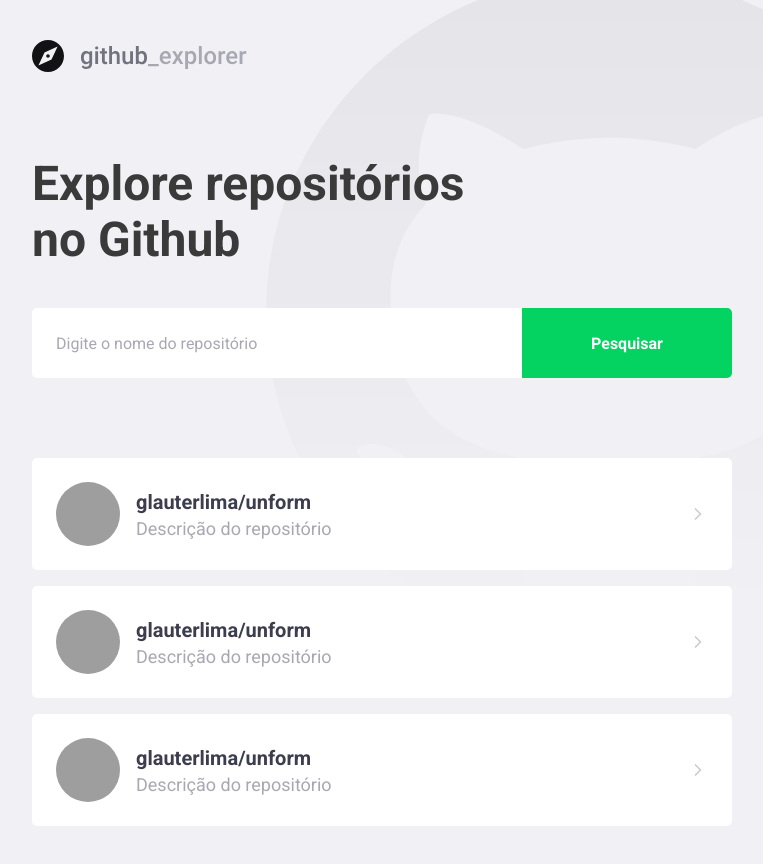
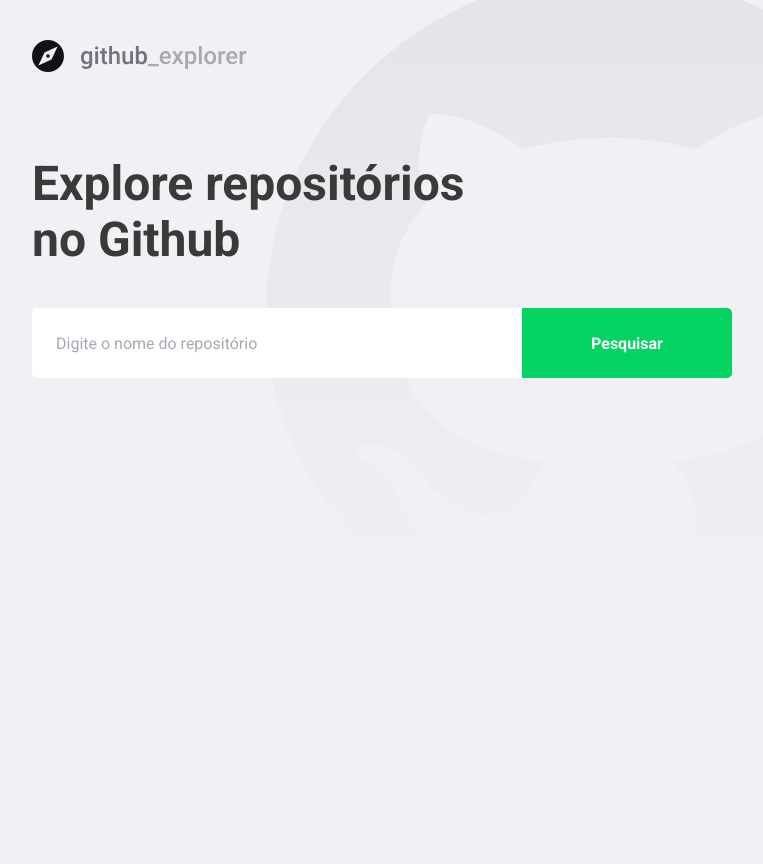
Before and after one commit to glauterlima/05-first-project-react, a React (Create React App) app: page / in a window 1280 px wide. Shown: the whole page, without its empty margins (148-911 px from the left). After the commit the page ends 800 px from the top, so only its background shows below. Built offline with nearby package versions, Linux system fonts and the light colour scheme; grey boxes are pictures that could not be loaded.

Commit message:
Conectando a API - concluido

```diff
--- a/package.json
+++ b/package.json
@@ -11,6 +11,7 @@
     "@types/node": "^12.0.0",
     "@types/react": "^16.9.0",
     "@types/react-dom": "^16.9.0",
+    "axios": "^0.20.0",
     "polished": "^3.6.7",
     "react": "^16.13.1",
     "react-dom": "^16.13.1",
--- a/src/pages/Dashboard/index.tsx
+++ b/src/pages/Dashboard/index.tsx
@@ -1,60 +1,69 @@
-import React from 'react';
+import React, { useState, FormEvent } from 'react';
 import { FiChevronRight } from 'react-icons/fi';
+import api from '../../services/api';
 
 import logoImg from '../../assets/logo.svg';
 
 import { Title, Form, Repositories } from './styles';
 
+interface Repository {
+  full_name: string;
+  description: string;
+  owner: {
+    login: string;
+    avatar_url: string;
+  };
+}
+
 const Dashboard: React.FC = () => {
+  const [newRepo, setNewRepo] = useState('');
+  const [repositories, setRepositories] = useState<Repository[]>([]);
+
+  async function handleAddRepository(
+    event: FormEvent<HTMLFormElement>,
+  ): Promise<void> {
+    // adição de um novo repositório
+    // consumir API do Github
+    // Salvar novo repositório no estado
+    event.preventDefault();
+
+    const response = await api.get<Repository>(`repos/${newRepo}`);
+
+    const repository = response.data;
+
+    setRepositories([...repositories, repository]);
+    setNewRepo('');
+  }
+
   return (
     <>
       <img src={logoImg} alt="Github Explorer" />
       <Title>Explore repositórios no Github</Title>
 
-      <Form>
-        <input placeholder="Digite o nome do repositório" />
+      <Form onSubmit={handleAddRepository}>
+        <input
+          value={newRepo}
+          onChange={e => setNewRepo(e.target.value)}
+          placeholder="Digite o nome do repositório"
+        />
         <button type="submit">Pesquisar</button>
       </Form>
 
       <Repositories>
-        <a href="teste">
+        {repositories.map(repository => (
+          <a key={repository.full_name} href="teste">
             <img
-            src="https://avatars2.githubusercontent.com/u/1103275?s=400&u=3405a706d1d437c940d7b17fd7b7e2628035de5c&v=4"
-            alt="Glauter Santos"
+              src={repository.owner.avatar_url}
+              alt={repository.owner.login}
             />
             <div>
-            <strong>glauterlima/unform</strong>
-            <p>Descrição do repositório</p>
+              <strong>{repository.full_name}</strong>
+              <p>{repository.description}</p>
             </div>
 
             <FiChevronRight size={20} />
           </a>
-
-        <a href="teste">
-          <img
-            src="https://avatars2.githubusercontent.com/u/1103275?s=400&u=3405a706d1d437c940d7b17fd7b7e2628035de5c&v=4"
-            alt="Glauter Santos"
-          />
-          <div>
-            <strong>glauterlima/unform</strong>
-            <p>Descrição do repositório</p>
-          </div>
-
-          <FiChevronRight size={20} />
-        </a>
-
-        <a href="teste">
-          <img
-            src="https://avatars2.githubusercontent.com/u/1103275?s=400&u=3405a706d1d437c940d7b17fd7b7e2628035de5c&v=4"
-            alt="Glauter Santos"
-          />
-          <div>
-            <strong>glauterlima/unform</strong>
-            <p>Descrição do repositório</p>
-          </div>
-
-          <FiChevronRight size={20} />
-        </a>
+        ))}
       </Repositories>
     </>
   );
--- a/src/pages/Dashboard/styles.ts
+++ b/src/pages/Dashboard/styles.ts
@@ -77,7 +77,8 @@
     }
 
     div {
-      margin-left: 16px;
+      margin: 16px;
+      flex: 1;
 
       strong {
         font-size: 20px;
--- /dev/null
+++ b/src/services/api.ts
@@ -0,0 +1,7 @@
+import axios from 'axios';
+
+const api = axios.create({
+  baseURL: 'https://api.github.com',
+});
+
+export default api;
```
Also changed, not shown: .eslintrc.json, 1 other file (tests, documents, lock files or other folders). Lines whose indentation alone changed are shown as unchanged.
